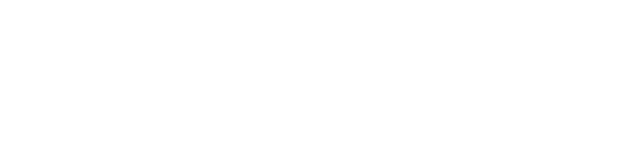
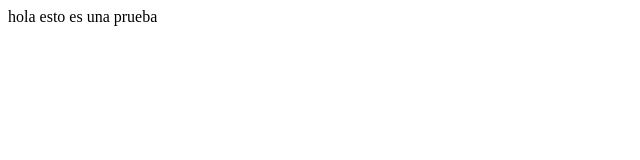
Before and after one commit to AlpacaSempai/Proyecto-Scrum, a plain HTML site: page formulario.html in a window 1280 px wide. Shown: the whole page, without its empty margins (0-640 px from the left). Drawn offline with Linux system fonts and the light colour scheme.

Commit message:
hola mundo hola

```diff
--- a/formulario.html
+++ b/formulario.html
@@ -6,6 +6,6 @@
     <title>Document</title>
 </head>
 <body>
-
+   hola esto es una prueba
 </body>
 </html>
```
